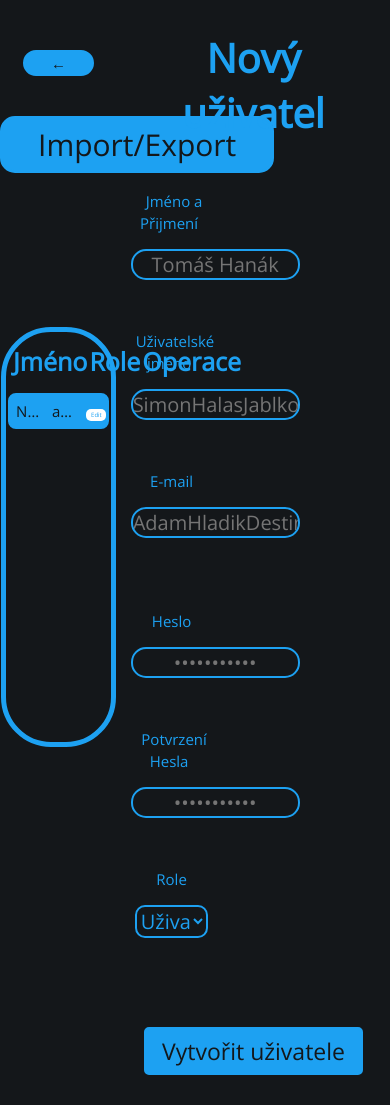
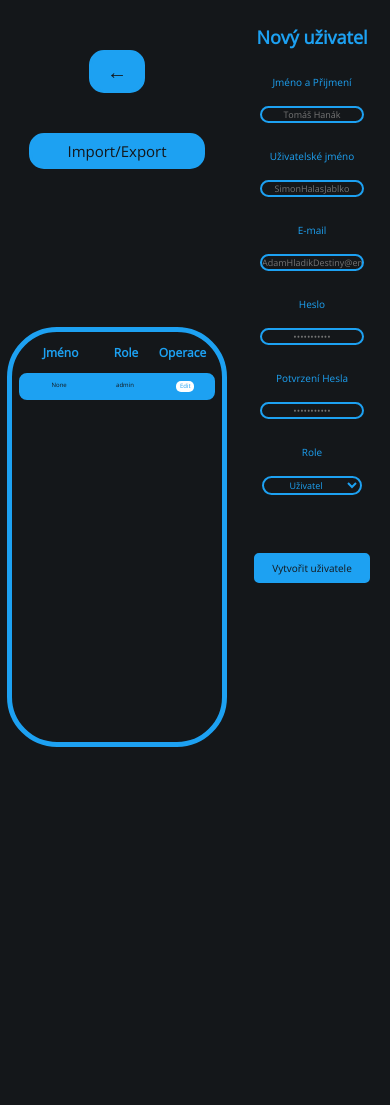
Before and after one commit to Enigma036/hitnote, a Flask app: page /pridejprogramatora in a window 390 px wide. After the commit the page ends 747 px from the top, so only its background shows below. Run offline with Flask 2, Linux system fonts and the light colour scheme; the visitor is signed in with stand-in values (Sample User, id 1); data comes from the database, SQL or seed files in the repository; lists and menus that the app fills with data are empty.

Commit message:
Responsiveness for settings

```diff
--- a/website/static/css/message_error.css
+++ b/website/static/css/message_error.css
@@ -15,3 +15,9 @@
 .none{
     visibility: hidden;
 }
+
+@media (max-width: 600px) {
+    div.error_messages{
+        font-size: 13px;
+    }
+}
--- a/website/static/css/message_read.css
+++ b/website/static/css/message_read.css
@@ -22,7 +22,6 @@
 div.message_read_info i{
     color: white;
 }
-
 
 p{
     font-size: 30px;
--- /dev/null
+++ b/website/static/css/programmer_add.css
@@ -0,0 +1,380 @@
+div.main_window{
+    height: 100%;
+    width: 90%;
+    margin: 0 auto;
+}
+
+h1.main_title{
+    font-size: 65px;
+    color: #1DA1F2;
+    text-align: center;
+}
+
+div.message_read_info{
+    margin-top: 20px;
+    display: flex;
+}
+
+div.message_read_info span{
+    font-size: 25px;
+}
+
+div.message_read_info i{
+    color: white;
+}
+
+p{
+    font-size: 30px;
+    text-align: justify;
+    margin: 5px;
+    color: white;
+    word-wrap: break-word;
+    white-space: wrap;
+    text-overflow: ellipsis;
+}
+
+.nowrap{
+    overflow: hidden;
+    white-space: nowrap;
+    text-overflow: ellipsis;
+}
+
+div.username{
+    background-color: #14171A;
+    border: 3px solid;
+    border-color: #1DA1F2;
+    color: #1DA1F2;
+    padding: 15px;
+    text-align: center;
+    text-decoration: none;
+    font-size: 25px;
+    margin: 10px;
+    margin-top: 50px;
+    border-radius: 50px;
+}
+
+.above_message{
+    width: 25%;
+}
+
+.for_note{
+    width: 100%;
+    height: 375px;
+}
+
+button.new_mess{
+    cursor: pointer;
+    background-color: #1DA1F2;
+    border: 3px solid;
+    border-color: #1DA1F2;
+    color: #14171A;
+    padding: 5px 30px;
+    text-align: center;
+    text-decoration: none;
+    font-size: 50px;
+    margin: 10px;
+    margin-top: 50px;
+    border-radius: 15px;
+    transition-duration: 0.4s;
+}
+
+.above_message2{
+    width: 33.3%;
+}
+
+button.new_mess:hover{
+    cursor: pointer;
+    background: #14171A;
+    color: #1DA1F2;
+}
+
+div.username textarea{
+    border: 0;
+    resize: none;
+    width: 100%;
+    height: 250px;
+    border-color: #1DA1F2;
+    background-color: #14171A;
+    font-size: 25px;
+    color: #1DA1F2;
+    font-size: 30px;
+    text-align: justify;
+    margin: 5px;
+    color: white;
+    word-wrap: break-word;
+    white-space: wrap;
+    text-overflow: ellipsis;
+}
+
+.right{
+    margin-left: auto;
+}
+
+input.font_size{
+    font-size: 25px;
+    width: 90%;
+}
+
+select.font_size{
+    font-size: 25px;
+    width: 90%;
+}
+
+
+@media screen and (max-width: 1440px){
+    input.text{
+
+        border: 2px solid;
+        width: 250px;
+
+        border-radius: 13px;
+
+        font-size: 30px;
+
+      }
+    div.add_input span{
+        font-size: 20px;
+        margin: 5px;
+
+
+    }
+
+    select.languages {
+
+      border: 2px solid;
+
+      border-radius: 10px;
+
+      font-size: 18px;
+
+      text-align: center;
+
+    }
+
+    input.text{
+        font-size: 20px;
+
+      }
+
+    input.button_add_user{
+        font-size: 25px;
+        margin-top: 50px;
+
+      }
+
+}
+
+@media screen and (max-width: 1300px){
+
+    h1.main_title{
+        font-size: 45px;
+    }
+
+    div.message_read_info{
+        display: block;
+        margin: 0;
+        margin-left: auto;
+        margin-right: auto;
+    }
+
+    .above_message2{
+        width: 80%;
+        margin-left: auto;
+        margin-right: auto;
+    }
+
+    .above_message{
+        width: 80%;
+    }
+
+    input.text{
+        width: 300px;
+        font-size: 22px;
+      }
+
+
+    div.add_input span{
+        font-size: 20px;
+        margin: 5px;
+    }
+
+    div.add_input{
+        margin-top: 25px;
+    }
+
+    select.languages {
+
+      border: 2px solid;
+      border-radius: 10px;
+      font-size: 22px;
+      width: 300px;
+      text-align: center;
+
+    }
+
+      input.button_add_user{
+        font-size: 25px;
+        margin-top: 50px;
+      }
+}
+
+@media screen and (max-width: 1050px){
+
+    input.text{
+        width: 250px;
+        border-radius: 15px;
+        font-size: 20px;
+      }
+
+    input.button_add_user{
+        font-size: 23px;
+        margin-top: 50px;
+      }
+
+
+    div.add_input span{
+        font-size: 20px;
+        margin: 5px;
+
+    }
+    select.languages {
+        width: 250px;
+        font-size: 20px;
+      }
+
+    h1.main_title{
+        font-size: 50px;
+        padding-top: 30px;
+    }
+
+    button.new_mess{
+        font-size: 30px;
+        padding: 5px 25px;
+    }
+
+}
+
+@media screen and (max-width: 800px){
+
+    div.add_input span{
+        font-size: 15px;
+        margin: 5px;
+    }
+
+    select.languages {
+        border: 2px solid;
+        border-radius: 10px;
+        font-size: 20px;
+        text-align: center;
+      }
+
+
+    input.button_add_user{
+        font-size: 23px;
+        margin-top: 25px;
+
+      }
+
+    div.username{
+        margin-left: auto;
+        margin-right: auto;
+    }
+
+    h1.main_title{
+        margin-top: 10px;
+        font-size: 35px;
+        padding-top: 15px;
+    }
+
+}
+
+@media screen and (max-width: 750px){
+    input.text{
+        width: 150px;
+        font-size: 15px;
+      }
+
+      select.languages {
+        width: 150px;
+        font-size: 15px;
+      }
+
+    div.add_input span{
+        font-size: 12px;
+        margin: 5px;
+    }
+
+    h1.main_title{
+        font-size: 25px;
+    }
+
+}
+
+@media screen and (max-width: 550px){
+    h1.main_title{
+        font-size: 20px;
+    }
+    input.button_add_user{
+        font-size: 12px;
+    }
+
+    input.text{
+        width: 120px;
+        font-size: 10px;
+      }
+
+      select.languages {
+        width: 120px;
+        font-size: 10px;
+      }
+
+    div.add_input span{
+        font-size: 10px;
+        margin: 5px;
+    }
+
+    div.add_input{
+        margin-top: 20px;
+    }
+
+    button.new_mess{
+        font-size: 20px;
+        padding: 5px 15px;
+    }
+
+}
+
+@media screen and (max-width: 450px){
+    h1.main_title{
+        font-size: 18px;
+    }
+    input.button_add_user{
+        font-size: 10px;
+    }
+
+    input.text{
+        width: 100px;
+        font-size: 9px;
+      }
+
+      select.languages {
+        width: 100px;
+        font-size: 9px;
+      }
+
+    div.add_input span{
+        font-size: 10px;
+        margin: 5px;
+    }
+
+    div.add_input{
+        margin: 0;
+        margin-top: 20px;
+    }
+
+    button.new_mess{
+        font-size: 20px;
+        padding: 5px 15px;
+    }
+
+}
--- a/website/static/css/style_main.css
+++ b/website/static/css/style_main.css
@@ -32,3 +32,36 @@
     width: 70%;
     float: right;
 }
+
+@media screen and (max-width: 1300px){
+    section.messages2{
+        width: 55%;
+    }
+
+    section.user{
+        width: 45%;
+    }
+
+}
+
+@media screen and (max-width: 800px){
+    section.messages2{
+        width: 45%;
+    }
+
+    section.user{
+        width: 55%;
+    }
+
+}
+
+@media screen and (max-width: 650px){
+    section.messages2{
+        width: 40%;
+    }
+
+    section.user{
+        width: 60%;
+    }
+
+}
--- a/website/static/css/style_users.css
+++ b/website/static/css/style_users.css
@@ -191,7 +191,50 @@
     justify-content: center;
 }
 
-@media (max-width: 600px) {
+@media screen and (max-width: 1400px){
+    div.user_head th{
+        font-size: 15px;
+    }
+
+    div.user_head{
+        height: 5%;
+        align-items: center;
+    }
+
+    div.user_info_forever span{
+        font-size: 13px;
+    }
+
+    div.user_info span{
+        font-size: 13px;
+    }
+
+    .button{
+        width: 20px;
+        height: 20px;
+        font-size: 10px;
+    }
+
+    .edit{
+        width: 30px;
+    }
+}
+
+@media screen and (max-width: 1050px){
+    button.modern_button{
+        font-size: 20px;
+    }
+
+    div.user_info_forever span{
+        font-size: 11px;
+    }
+
+    div.user_info span{
+        font-size: 11px;
+    }
+}
+
+@media (max-width: 800px) {
 
     .button{
         width: 15px;
@@ -204,28 +247,78 @@
     }
   }
 
-@media (max-width: 450px) {
+  @media (max-width: 650px) {
+
+    button.modern_button{
+        font-size: 18px;
+    }
+
+    div.user_info_forever span{
+        font-size: 9px;
+    }
+
+    div.user_info span{
+        font-size: 9px;
+    }
 
     .button{
-        width: 15px;
-        height: 15px;
-        font-size: 10px;
-    }
-
-    .edit{
-        width: 25px;
-    }
-  }
-
-  @media (max-width: 400px) {
-
-    .button{
-        width: 12px;
-        height: 12px;
-        font-size: 6px;
+        width: 13px;
+        height: 13px;
+        font-size: 8px;
     }
 
     .edit{
         width: 20px;
     }
   }
+
+  @media (max-width: 500px) {
+
+    button.modern_button{
+        font-size: 15px;
+    }
+
+    div.user_info_forever span{
+        font-size: 7px;
+    }
+
+    div.user_info span{
+        font-size: 7px;
+    }
+
+    .button{
+        width: 12px;
+        height: 12px;
+        font-size: 7px;
+    }
+
+    .edit{
+        width: 20px;
+    }
+
+  }
+
+
+  @media (max-width: 400px) {
+    div.user_head th{
+        font-size: 12px;
+    }
+
+    div.user_info span{
+        font-size: 6px;
+    }
+
+    div.user_info_forever span{
+        font-size: 6px;
+    }
+
+    .button{
+        width: 11px;
+        height: 11px;
+        font-size: 6px;
+    }
+
+    .edit{
+        width: 18px;
+    }
+}
--- a/website/templates/add_programmer.html
+++ b/website/templates/add_programmer.html
@@ -14,6 +14,7 @@
     <link rel="stylesheet" href="{{ url_for('static', filename='css/message_error.css') }}">
     <link rel="stylesheet" href="{{ url_for('static', filename='css/message_read.css') }}">
     <link rel="stylesheet" href="{{ url_for('static', filename='css/popup.css') }}">
+    <link rel="stylesheet" href="{{ url_for('static', filename='css/programmer_add.css') }}">
     <script type="text/javascript" src="{{ url_for('static', filename='scripts/Popup.js') }}"></script>
     <script type="text/javascript" src="{{ url_for('static', filename='scripts/ScriptForButtons.js') }}"></script>
     <script type="text/javascript" src="{{ url_for('static', filename='scripts/Delete.js') }}"></script>
--- a/website/templates/edit_programmer.html
+++ b/website/templates/edit_programmer.html
@@ -14,6 +14,7 @@
     <link rel="stylesheet" href="{{ url_for('static', filename='css/message_error.css') }}">
     <link rel="stylesheet" href="{{ url_for('static', filename='css/message_read.css') }}">
     <link rel="stylesheet" href="{{ url_for('static', filename='css/popup.css') }}">
+    <link rel="stylesheet" href="{{ url_for('static', filename='css/programmer_add.css') }}">
     <script type="text/javascript" src="{{ url_for('static', filename='scripts/Popup.js') }}"></script>
     <script type="text/javascript" src="{{ url_for('static', filename='scripts/ScriptForButtons.js') }}"></script>
     <script type="text/javascript" src="{{ url_for('static', filename='scripts/Delete.js') }}"></script>
```
